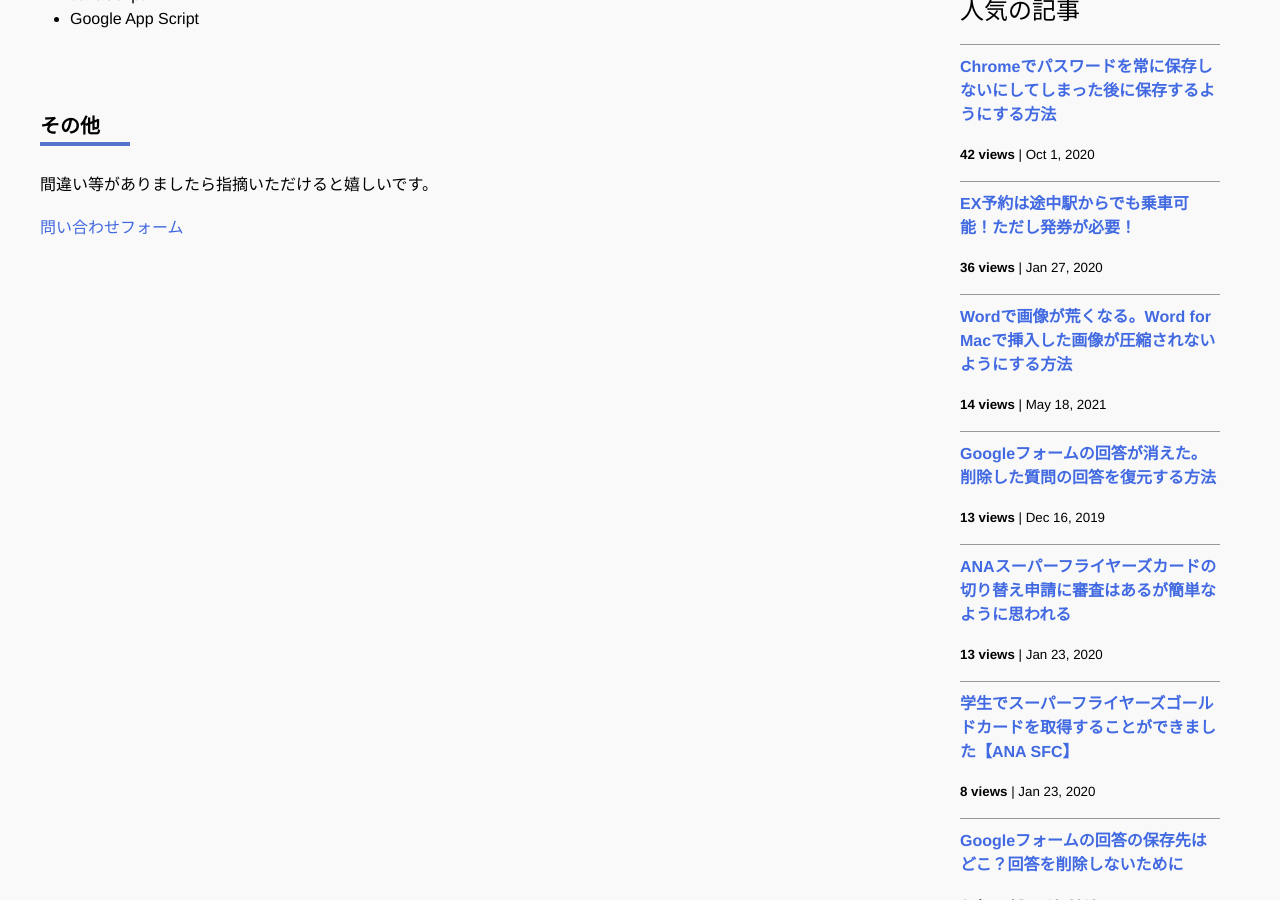
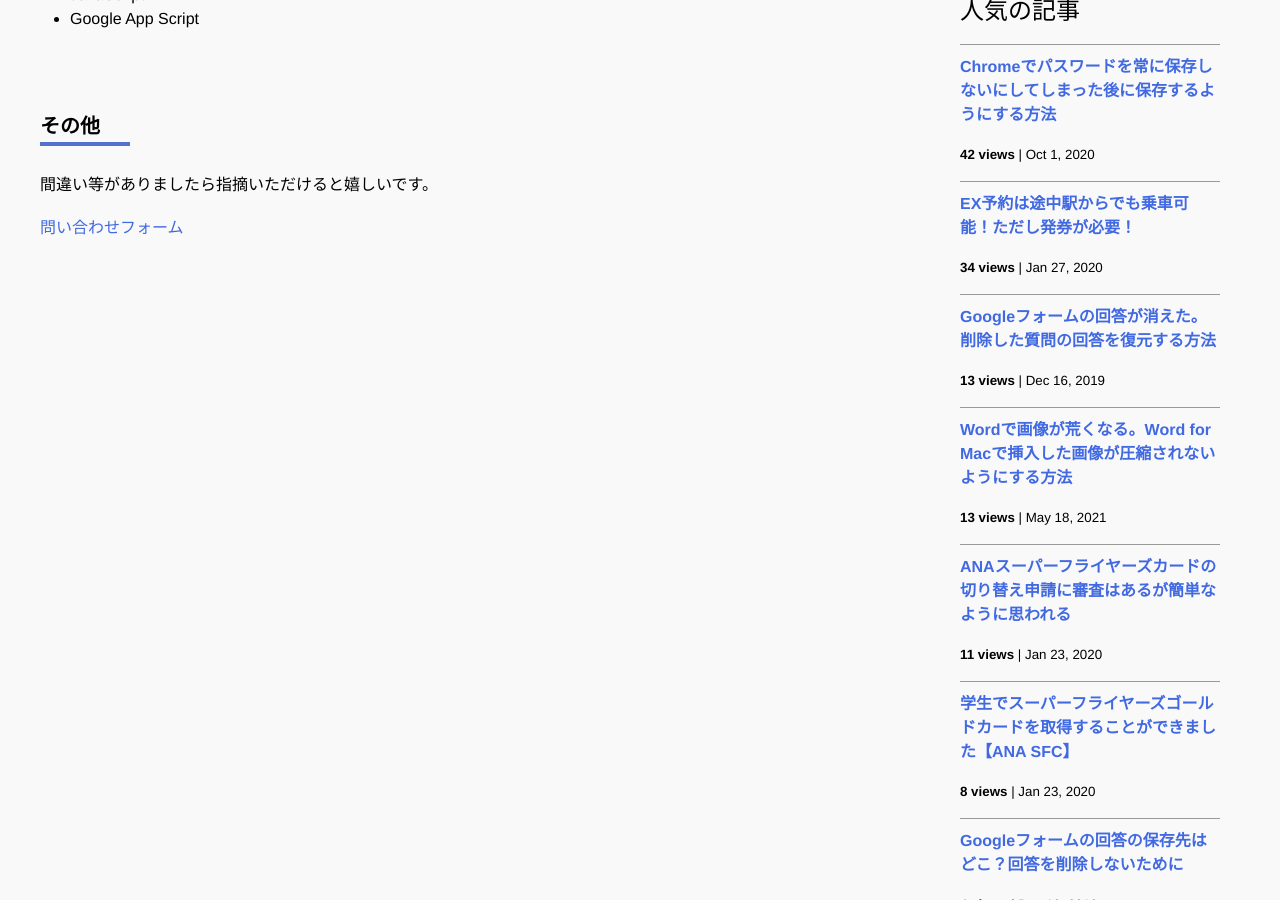
Before and after one commit to iwanaminami/shoyaiwaname, a Jekyll site: the page built from about.markdown, in a window 1280 px wide and 900 px high, scrolled down 830 px. Built offline with Jekyll 4.4.1, drawn with Linux system fonts in a browser that asks for light colours; nearby versions of some CDN libraries; comment, search, counter and statistics services are not loaded.

Commit message:
chore(ga): update _data/popularposts.yml 20261104-0052

```diff
--- a/_data/popularposts.yml
+++ b/_data/popularposts.yml
@@ -1,15 +1,15 @@
 side:
   - view: 42
     url: "/2020/10/01/googlepassword.html"
-  - view: 36
+  - view: 34
     url: "/2020/01/27/ex-rideontheway.html"
-  - view: 22
+  - view: 21
     url: "/"
-  - view: 14
-    url: "/2021/05/18/image-compression-word.html"
   - view: 13
     url: "/2019/12/16/restore-googleform.html"
   - view: 13
+    url: "/2021/05/18/image-compression-word.html"
+  - view: 11
     url: "/2020/01/23/sfc-judge.html"
   - view: 8
     url: "/2020/01/23/sfcgold.html"
```
